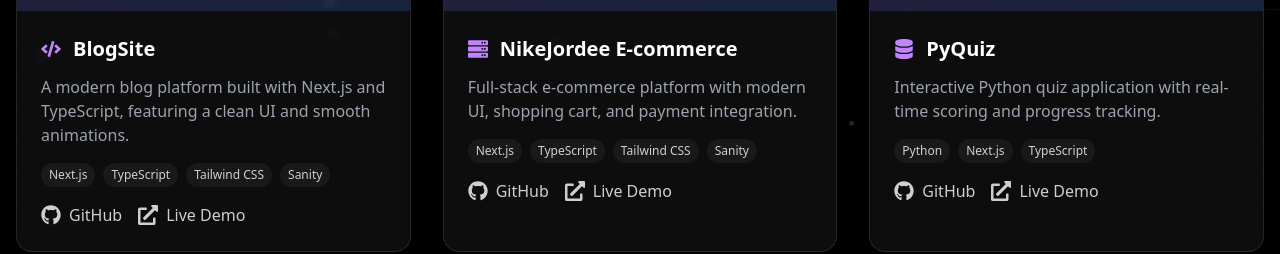
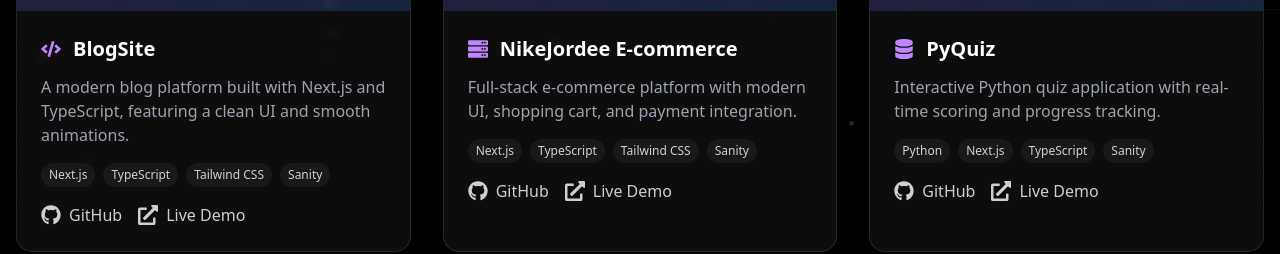
Before and after one commit to subhankaladi/PERSONALxPORTFOLIO, a Next.js app: page / in a window 1280 px wide. Shown: the part 4960-5214 px from the top of the page. Built offline with nearby package versions, Linux system fonts and the light colour scheme.

Commit message:
Update Project.tsx

```diff
--- a/app/components/Project.tsx
+++ b/app/components/Project.tsx
@@ -84,7 +84,7 @@
       title: "PyQuiz",
       description: "Interactive Python quiz application with real-time scoring and progress tracking.",
       image: "/pyquiz.png",
-      technologies: ["Python", "Next.js", "TypeScript"],
+      technologies: ["Python", "Next.js", "TypeScript", "Sanity"],
       githubLink: "https://github.com/subhankaladi",
       liveLink: "https://pyquizmaster.vercel.app/",
       type: "project",
```
